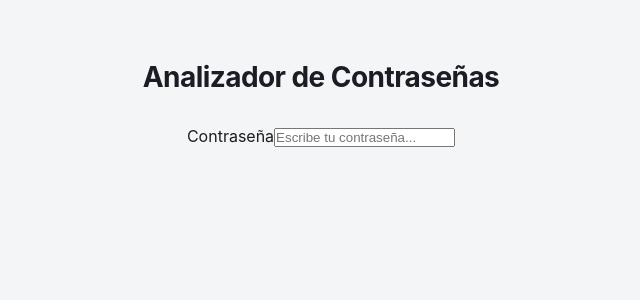
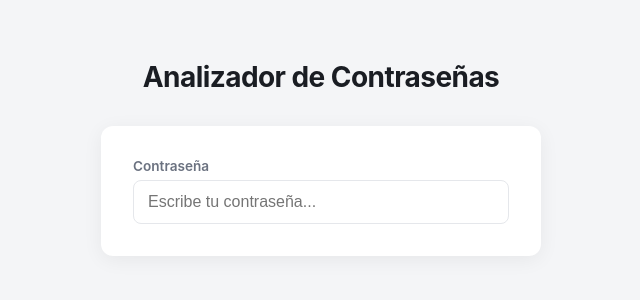
Before and after one commit to mcamprobinfranco/Password-Security-Analyzer, a React app in the folder frontend/: page / in a window 1280 px wide. Shown: the top 300 px of the page, without its empty margins (319-959 px from the left). Built offline with nearby package versions, Linux system fonts and the light colour scheme; the HTML template or start-up script is replaced by a standard one.

Commit message:
refactor: ajusta clases de componentes para el nuevo diseño

```diff
--- a/frontend/src/App.jsx
+++ b/frontend/src/App.jsx
@@ -35,12 +35,15 @@ function App() {
   }, [debouncedAnalyze]);
 
   return (
-    <div className="app">
-      <h1>Analizador de Contraseñas</h1>
+  <div className="app">
+    <h1>Analizador de Contraseñas</h1>
 
-      <PasswordInput onAnalyze={handleAnalyze} />
+    <div className="card">
+      <div className="password-field">
+        <PasswordInput onAnalyze={handleAnalyze} />
+      </div>
 
-      {loading && <p>Analizando...</p>}
+      {loading && <p className="status-text">Analizando...</p>}
       {error && <p className="error">{error}</p>}
 
       {analysis && (
@@ -50,6 +53,7 @@ function App() {
         </>
       )}
     </div>
+  </div>
   );
 }
 
--- a/frontend/src/components/PasswordInput.jsx
+++ b/frontend/src/components/PasswordInput.jsx
@@ -10,7 +10,7 @@ function PasswordInput({ onAnalyze }) {
   };
 
   return (
-    <div>
+    <>
       <label htmlFor="password">Contraseña</label>
       <input
         id="password"
@@ -19,7 +19,7 @@ function PasswordInput({ onAnalyze }) {
         onChange={handleChange}
         placeholder="Escribe tu contraseña..."
       />
-    </div>
+    </>
   );
 }
 
--- a/frontend/src/components/StrengthBar.jsx
+++ b/frontend/src/components/StrengthBar.jsx
@@ -16,9 +16,10 @@ function StrengthBar({ level, entropy }) {
           style={{ width: config.width, backgroundColor: config.color }}
         />
       </div>
-      <p style={{ color: config.color, fontWeight: 'bold' }}>
-        {config.label} · Entropía: {entropy.toFixed(1)} bits
-      </p>
+      <div className="strength-label">
+        <span style={{ color: config.color }}>{config.label}</span>
+        <span className="entropy">{entropy.toFixed(1)} bits</span>
+      </div>
     </div>
   );
 }
```
